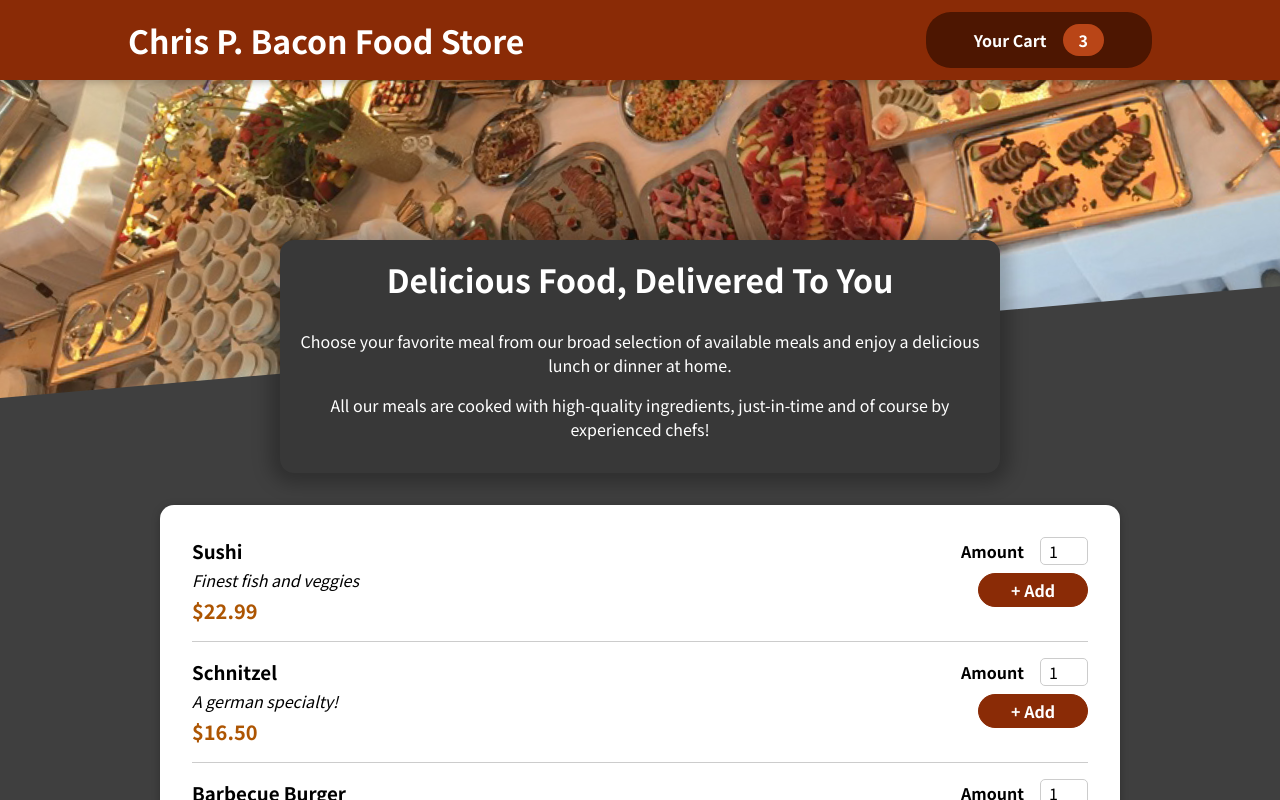
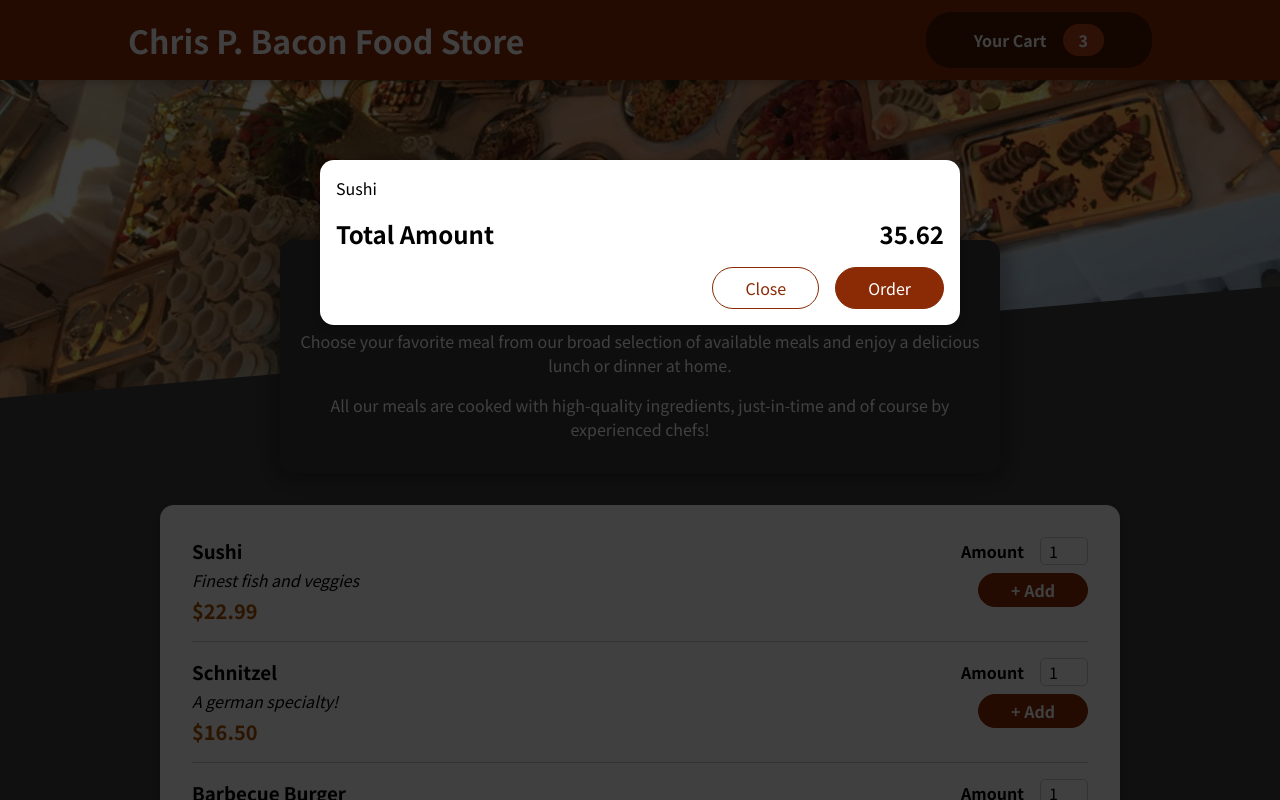
Before and after one commit to SirJose/ReactFoodOrderApp, a React (Create React App) app: page / in a window 1280 px wide. Shown: the top 800 px of the page. Built offline with nearby package versions, Linux system fonts and the light colour scheme.

Commit message:
Crear cart modal

```diff
--- a/public/index.html
+++ b/public/index.html
@@ -28,6 +28,7 @@
   </head>
   <body>
     <noscript>You need to enable JavaScript to run this app.</noscript>
+    <div id="overlays"></div>
     <div id="root"></div>
     <!--
       This HTML file is a template.
--- a/src/App.js
+++ b/src/App.js
@@ -1,3 +1,4 @@
+import Cart from "./components/Cart/Cart";
 import Header from "./components/Layout/Header";
 import Meals from "./components/Meals/Meals";
 
@@ -5,6 +6,7 @@
 const App = () => {
   return (
     <>
+      <Cart />
       <Header />
       <main>
         <Meals />
--- /dev/null
+++ b/src/components/Cart/Cart.js
@@ -0,0 +1,35 @@
+import React from "react";
+import Modal from "../UI/Modal";
+import classes from "./Cart.module.css";
+
+const Cart = props => {
+
+    const cartItems = (
+        <ul className={classes['cart-items']} >
+            {[
+                { id: 'c1', name: 'Sushi', amount: 2, price: 12.99 }
+            ].map(
+                item =>
+                (
+                    <li key={item.id}>{item.name}</li>
+                )
+            )}
+        </ul>
+    );
+
+    return (
+        <Modal>
+            {cartItems}
+            <div className={classes.total}>
+                <div>Total Amount</div>
+                <div>35.62</div>
+            </div>
+            <div className={classes.actions}>
+                <button className={classes['button--alt']}>Close</button>
+                <button className={classes.button}>Order</button>
+            </div>
+        </Modal>
+    );
+};
+
+export default Cart;
--- /dev/null
+++ b/src/components/Cart/Cart.module.css
@@ -0,0 +1,46 @@
+.cart-items {
+  list-style: none;
+  margin: 0;
+  padding: 0;
+  max-height: 20rem;
+  overflow: auto;
+}
+
+.total {
+  display: flex;
+  justify-content: space-between;
+  align-items: center;
+  font-weight: bold;
+  font-size: 1.5rem;
+  margin: 1rem 0;
+}
+
+.actions {
+  text-align: right;
+}
+
+.actions button {
+  font: inherit;
+  cursor: pointer;
+  background-color: transparent;
+  border: 1px solid #8a2b06;
+  padding: 0.5rem 2rem;
+  border-radius: 25px;
+  margin-left: 1rem;
+}
+
+.actions button:hover,
+.actions button:active {
+  background-color: #5a1a01;
+  border-color: #5a1a01;
+  color: white;
+}
+
+.actions .button--alt {
+  color: #8a2b06;
+}
+
+.actions .button {
+  background-color: #8a2b06;
+  color: white;
+}
--- /dev/null
+++ b/src/components/UI/Modal.js
@@ -0,0 +1,35 @@
+import React from "react";
+import ReactDom from "react-dom";
+import classes from './Modal.module.css';
+
+const Backdrop = props => {
+    return (
+        <div className={classes.backdrop} />
+    );
+};
+
+const ModalOverlay = props => {
+    return (
+        <div className={classes.modal}>
+            <div className={classes.content}>
+                {props.children}
+            </div>
+        </div>
+    );
+};
+
+const portalElement = document.getElementById('overlays');
+
+const Modal = props => {
+    return (
+        <>
+            {ReactDom.createPortal(<Backdrop />, portalElement)}
+            {ReactDom.createPortal(
+                <ModalOverlay>{props.children}</ModalOverlay>,
+                portalElement
+            )}
+        </>
+    );
+};
+
+export default Modal;
--- /dev/null
+++ b/src/components/UI/Modal.module.css
@@ -0,0 +1,40 @@
+.backdrop {
+  position: fixed;
+  top: 0;
+  left: 0;
+  width: 100%;
+  height: 100vh;
+  z-index: 20;
+  background-color: rgba(0, 0, 0, 0.75);
+}
+
+.modal {
+  position: fixed;
+  top: 20vh;
+  left: 5%;
+  width: 90%;
+  background-color: white;
+  padding: 1rem;
+  border-radius: 14px;
+  box-shadow: 0 2px 8px rgba(0, 0, 0, 0.25);
+  z-index: 30;
+  animation: slide-down 300ms ease-out forwards;
+}
+
+@media (min-width: 768px) {
+  .modal {
+    width: 40rem;
+    left: calc(50% - 20rem);
+  }
+}
+
+@keyframes slide-down {
+  from {
+    opacity: 0;
+    transform: translateY(-3rem);
+  }
+  to {
+    opacity: 1;
+    transform: translateY(0);
+  }
+}
```
Also changed, not shown: 1 other file (tests, documents, lock files or other folders).
